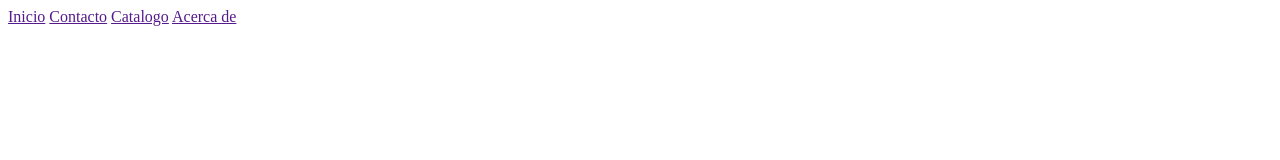
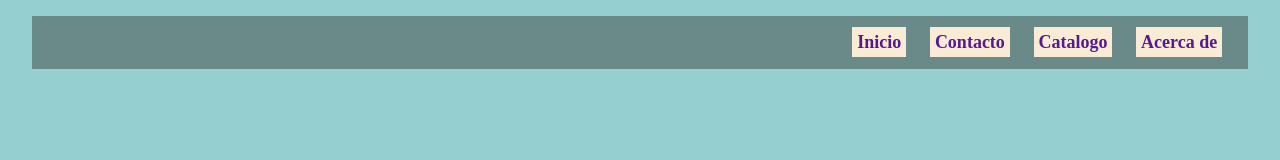
Before and after one commit to mau-mix/practicando_git, a plain HTML site: page index.html in a window 1280 px wide. Drawn offline with Linux system fonts and the light colour scheme.

Commit message:
mostarndo nav

```diff
--- a/estilos.css
+++ b/estilos.css
@@ -0,0 +1,21 @@
+body {
+     margin: 0;
+     padding: 0;
+     background-color: rgb(150, 207, 207);
+
+}
+.navbar {
+    display: flex;
+    justify-content: flex-end;
+    margin: 1rem 2rem;
+    background-color: rgb(106, 137, 137);padding: 1rem;
+    padding: 1rem;
+}
+nav a {
+    text-decoration: none;
+    margin: 10px;
+    font-size: 18px;
+    font-weight: 600;
+    background-color: antiquewhite;
+    padding: .3rem;
+}
--- a/index.html
+++ b/index.html
@@ -5,14 +5,18 @@
     <meta http-equiv="X-UA-Compatible" content="IE=edge">
     <meta name="viewport" content="width=device-width, initial-scale=1.0">
     <title>Practicando Git</title>
+    <link rel="stylesheet" href="./estilos.css">
 </head>
 <body>
-    <nav>
+    <div class="navbar">
+        <nav>
         <a href="">Inicio</a>
         <a href="">Contacto</a>
         <a href="">Catalogo</a>
         <a href="">Acerca de</a>
     </nav>
+    </div>
+
 
 </body>
 </html>
```
